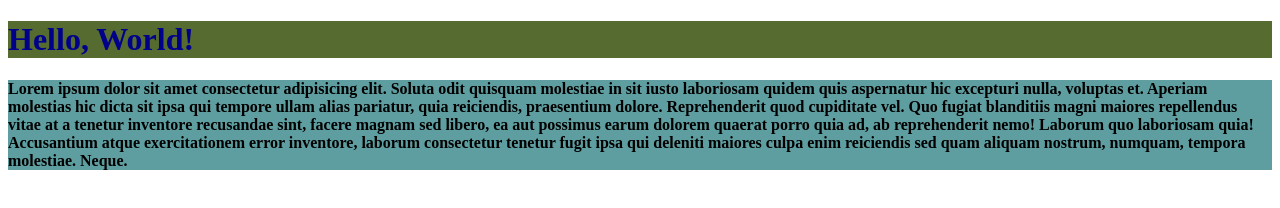
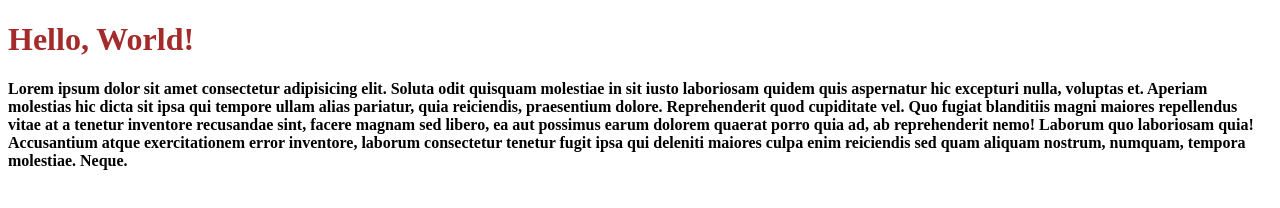
Before and after one commit to OlenaU/demo-repo, a plain HTML site: page index.html in a window 1280 px wide. Drawn offline with Linux system fonts and the light colour scheme.

Commit message:
Revert "color change"
This reverts commit 24551ea6f91118d56170bfe3acda3904e2710b80.

```diff
--- a/assets/css/style.css
+++ b/assets/css/style.css
@@ -1,9 +1,6 @@
 h1 {
-    color:darkblue;
-    background-color: darkolivegreen;
-
+    color: brown;
 }
 p {
     font-weight: bold;
-    background-color: cadetblue;
 }
```
